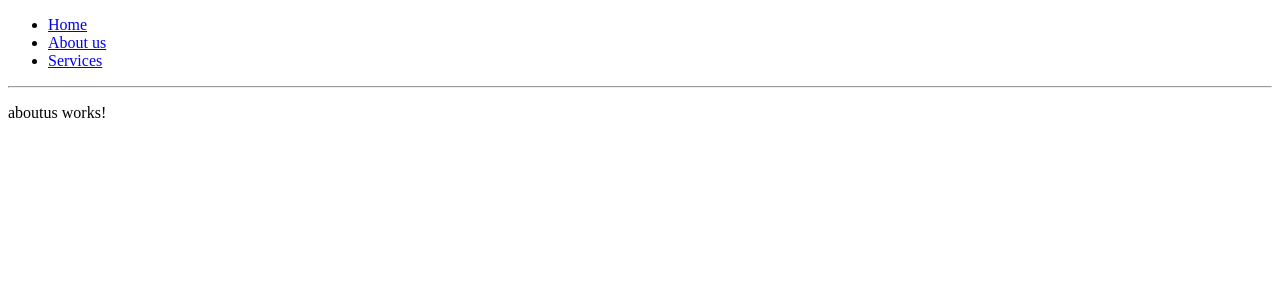
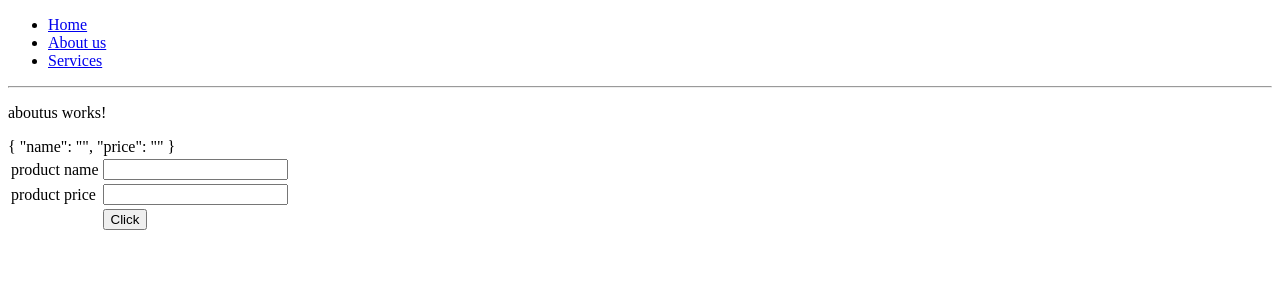
Before and after one commit to mailsangi/angular-app1, an Angular app: page /aboutus in a window 1280 px wide. Shown: the top 300 px of the page. Built offline with nearby package versions, Linux system fonts and the light colour scheme.

Commit message:
Services

```diff
--- a/src/app/aboutus/aboutus.component.html
+++ b/src/app/aboutus/aboutus.component.html
@@ -1 +1,39 @@
 <p>aboutus works!</p>
+{{ product | json }}
+<table>
+  <tbody>
+    <tr>
+      <td>
+        product name
+      </td>
+      <td>
+        <input type="text" [(ngModel)]="product.name" />
+      </td>
+    </tr>
+    <tr>
+      <td>
+        product price
+      </td>
+      <td>
+        <input type="text" [(ngModel)]="product.price" />
+      </td>
+    </tr>
+    <tr>
+      <td></td>
+      <td>
+        <button (click)="addProduct(product.name, product.price)">Click</button>
+      </td>
+    </tr>
+  </tbody>
+</table>
+
+<ul>
+  <li *ngFor="let item of products">
+    <h1>
+      {{ item.name }}
+    </h1>
+    <p>
+      {{ item.price }}
+    </p>
+  </li>
+</ul>
--- a/src/app/aboutus/aboutus.component.ts
+++ b/src/app/aboutus/aboutus.component.ts
@@ -1,15 +1,31 @@
 import { Component, OnInit } from '@angular/core';
-
+import { ProductsService } from './../products.service';
 @Component({
   selector: 'app-aboutus',
   templateUrl: './aboutus.component.html',
   styleUrls: ['./aboutus.component.css']
 })
 export class AboutusComponent implements OnInit {
+  product = {
+    name: '',
+    price: ''
+  };
 
-  constructor() { }
-
-  ngOnInit(): void {
+  products = [];
+  constructor(public productService: ProductsService) {
+    // const products = localStorage.getItem('AppProducts');
+    this.products = this.productService.products;
   }
 
+  ngOnInit(): void {}
+
+  addProduct(pname, price) {
+    // this.products.push(this.product);
+    // this.products.push({ name: pname, price });
+    this.productService.updateProducts({
+      name: pname,
+      price
+    });
+    this.products = [...this.products, { name: pname, price }];
+  }
 }
--- a/src/app/app.module.ts
+++ b/src/app/app.module.ts
@@ -1,6 +1,7 @@
 import { BrowserModule } from '@angular/platform-browser';
 import { NgModule } from '@angular/core';
 import { RouterModule } from '@angular/router';
+import { FormsModule } from '@angular/forms';
 
 import { AppComponent } from './app.component';
 import { HomeComponent } from './home/home.component';
@@ -22,6 +23,7 @@ import { MobdevComponent } from './services/mobdev/mobdev.component';
   ],
   imports: [
     BrowserModule,
+    FormsModule,
     RouterModule.forRoot([
       {
         path: '',
--- /dev/null
+++ b/src/app/products.service.ts
@@ -0,0 +1,18 @@
+import { Injectable } from '@angular/core';
+
+@Injectable({
+  providedIn: 'root'
+})
+export class ProductsService {
+  products = [];
+  constructor() {
+    const products = localStorage.getItem('AppProducts');
+    this.products = JSON.parse(products);
+  }
+
+  updateProducts(obj) {
+    // this.products.push(obj);
+    this.products = [...this.products, obj];
+    localStorage.setItem('AppProducts', JSON.stringify(this.products));
+  }
+}
--- a/src/app/services/mobdev/mobdev.component.html
+++ b/src/app/services/mobdev/mobdev.component.html
@@ -1 +1,6 @@
 <p>mobdev works!</p>
+<ul>
+  <li *ngFor="let item of products">
+    {{ item | json }}
+  </li>
+</ul>
--- a/src/app/services/mobdev/mobdev.component.ts
+++ b/src/app/services/mobdev/mobdev.component.ts
@@ -1,4 +1,5 @@
 import { Component, OnInit } from '@angular/core';
+import { ProductsService } from 'src/app/products.service';
 
 @Component({
   selector: 'app-mobdev',
@@ -6,10 +7,10 @@ import { Component, OnInit } from '@angular/core';
   styleUrls: ['./mobdev.component.css']
 })
 export class MobdevComponent implements OnInit {
-
-  constructor() { }
-
-  ngOnInit(): void {
+  products = [];
+  constructor(private productService: ProductsService) {
+    this.products = this.productService.products;
   }
 
+  ngOnInit(): void {}
 }
```
Also changed, not shown: 1 other file (tests, documents, lock files or other folders).
